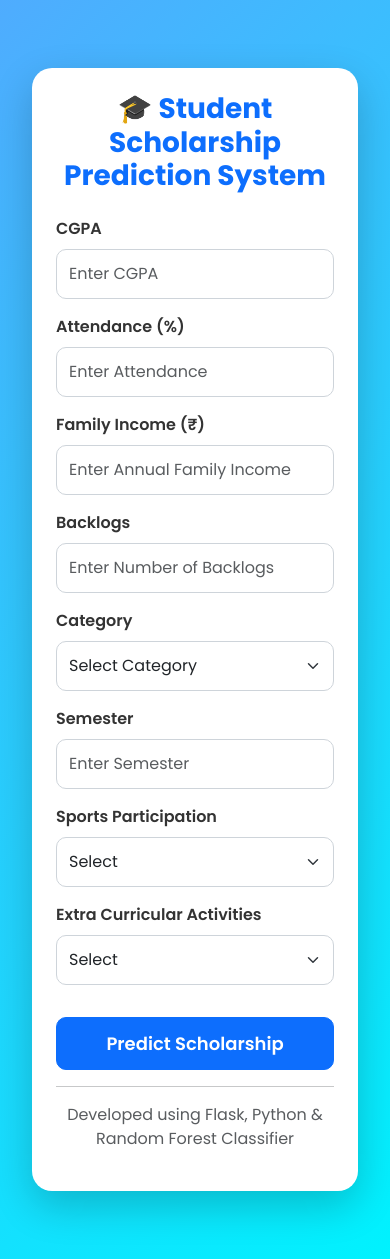
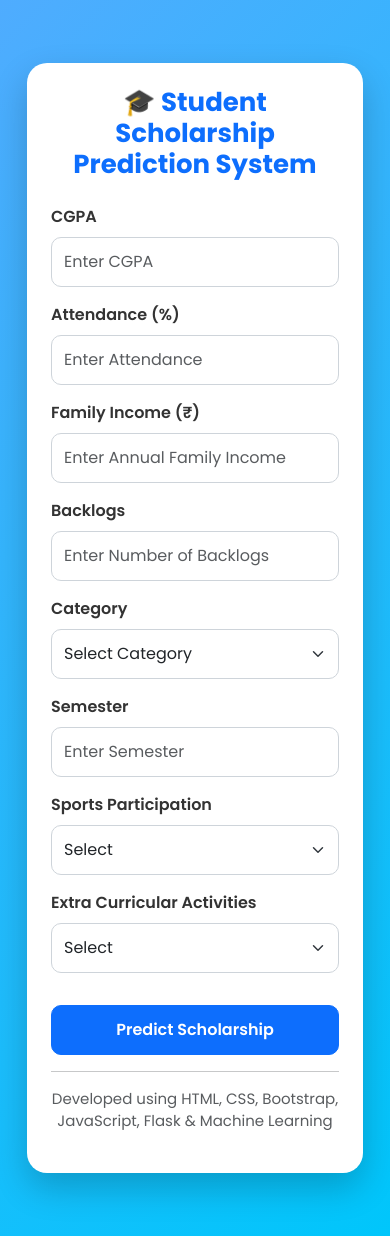
Before and after one commit to Kalyanidurga824/Student_Scholarship_Prediction, a Flask app: page / in a window 390 px wide. After the commit the page ends 1236 px from the top, so only its background shows below. Run offline with Flask 3, Linux system fonts and the light colour scheme; parts of the project's set-up code (start-up, migrations or seed data) failed here and were passed over.

Commit message:
Updated frontend with HTML, CSS and JavaScript

```diff
--- a/static/style.css
+++ b/static/style.css
@@ -1,6 +1,7 @@
 /* Google Font */
 @import url('https://fonts.googleapis.com/css2?family=Poppins:wght@300;400;500;600;700&display=swap');
 
+/* Reset */
 *{
     margin:0;
     padding:0;
@@ -8,63 +9,70 @@
     font-family:'Poppins',sans-serif;
 }
 
+/* Body */
 body{
-    background:linear-gradient(135deg,#4facfe,#00f2fe);
+    background:linear-gradient(135deg,#4facfe,#00c6fb);
     min-height:100vh;
     display:flex;
     justify-content:center;
     align-items:center;
-    padding:40px;
+    padding:30px;
 }
 
+/* Container */
 .container{
     max-width:900px;
 }
 
+/* Card */
 .card{
     background:#ffffff;
     border:none;
     border-radius:20px;
-    box-shadow:0 15px 40px rgba(0,0,0,0.2);
-    transition:0.3s;
+    box-shadow:0 15px 35px rgba(0,0,0,0.2);
+    transition:0.3s ease;
 }
 
 .card:hover{
     transform:translateY(-5px);
 }
 
+/* Heading */
 h1{
     color:#0d6efd;
+    font-size:32px;
     font-weight:700;
-    text-align:center;
-    margin-bottom:20px;
 }
 
+/* Labels */
 .form-label{
     font-weight:600;
     color:#333;
 }
 
+/* Input Fields */
 .form-control,
 .form-select{
     border-radius:10px;
     padding:12px;
     border:1px solid #ced4da;
+    transition:0.3s;
 }
 
+/* Input Focus */
 .form-control:focus,
 .form-select:focus{
     border-color:#0d6efd;
-    box-shadow:0 0 8px rgba(13,110,253,.3);
+    box-shadow:0 0 8px rgba(13,110,253,.25);
 }
 
+/* Button */
 .btn-primary{
-    width:100%;
     border-radius:10px;
     padding:12px;
     font-size:18px;
     font-weight:600;
-    transition:0.3s;
+    transition:.3s;
 }
 
 .btn-primary:hover{
@@ -72,6 +80,13 @@ h1{
     transform:scale(1.02);
 }
 
+/* Disabled Button */
+.btn-primary:disabled{
+    background:#6c757d;
+    cursor:not-allowed;
+}
+
+/* Prediction Result */
 .result-card{
     margin-top:25px;
     background:#f8f9fa;
@@ -87,42 +102,78 @@ h1{
 }
 
 .result{
-    font-size:28px;
+    font-size:30px;
     font-weight:bold;
     margin-top:10px;
 }
 
 .confidence{
     color:#0d6efd;
+    margin-top:10px;
     font-size:20px;
-    margin-top:10px;
     font-weight:600;
 }
 
-.error{
+/* Loading Section */
+#loading{
+    display:none;
     margin-top:20px;
-    border-radius:10px;
 }
 
-.footer{
-    text-align:center;
-    margin-top:25px;
-    color:#555;
-    font-size:14px;
+.spinner-border{
+    width:3rem;
+    height:3rem;
 }
 
+/* Validation Error */
+.error{
+    border:2px solid #dc3545 !important;
+    background:#fff5f5;
+}
+
+/* Error Text */
+.error-message{
+    color:#dc3545;
+    font-size:14px;
+    margin-top:5px;
+}
+
+/* Alert */
+.alert{
+    border-radius:10px;
+    font-weight:500;
+}
+
+/* Footer */
+.text-muted{
+    font-size:15px;
+}
+
+/* Responsive */
 @media(max-width:768px){
 
     body{
+        padding:15px;
+    }
+
+    h1{
+        font-size:26px;
+    }
+
+    .card{
         padding:20px;
     }
 
-    h1{
-        font-size:28px;
+    .result{
+        font-size:24px;
     }
 
-    .result{
-        font-size:22px;
+    .confidence{
+        font-size:18px;
+    }
+
+    .btn-primary{
+        font-size:16px;
     }
 
 }
--- a/templates/index.html
+++ b/templates/index.html
@@ -27,14 +27,16 @@
                     🎓 Student Scholarship Prediction System
                 </h1>
 
-                <form action="/predict" method="POST">
+                <!-- Scholarship Form -->
+                <form id="scholarshipForm" action="/predict" method="POST">
 
                     <div class="row">
 
                         <!-- CGPA -->
                         <div class="col-md-6 mb-3">
                             <label class="form-label">CGPA</label>
-                            <input type="number"
+                            <input
+                                type="number"
                                 step="0.01"
                                 min="0"
                                 max="10"
@@ -47,7 +49,8 @@
                         <!-- Attendance -->
                         <div class="col-md-6 mb-3">
                             <label class="form-label">Attendance (%)</label>
-                            <input type="number"
+                            <input
+                                type="number"
                                 min="0"
                                 max="100"
                                 class="form-control"
@@ -59,7 +62,8 @@
                         <!-- Family Income -->
                         <div class="col-md-6 mb-3">
                             <label class="form-label">Family Income (₹)</label>
-                            <input type="number"
+                            <input
+                                type="number"
                                 class="form-control"
                                 name="family_income"
                                 placeholder="Enter Annual Family Income"
@@ -69,7 +73,8 @@
                         <!-- Backlogs -->
                         <div class="col-md-6 mb-3">
                             <label class="form-label">Backlogs</label>
-                            <input type="number"
+                            <input
+                                type="number"
                                 min="0"
                                 class="form-control"
                                 name="backlogs"
@@ -93,7 +98,8 @@
                         <!-- Semester -->
                         <div class="col-md-6 mb-3">
                             <label class="form-label">Semester</label>
-                            <input type="number"
+                            <input
+                                type="number"
                                 min="1"
                                 max="8"
                                 class="form-control"
@@ -126,36 +132,63 @@
 
                     </div>
 
+                    <!-- Button -->
                     <div class="d-grid mt-3">
-                        <button type="submit" class="btn btn-primary btn-lg">
+
+                        <button
+                            type="submit"
+                            id="predictBtn"
+                            class="btn btn-primary btn-lg">
+
                             Predict Scholarship
+
                         </button>
+
+                    </div>
+
+                    <!-- Loading Spinner -->
+                    <div id="loading" class="text-center mt-4" style="display:none;">
+
+                        <div class="spinner-border text-primary" role="status">
+                            <span class="visually-hidden">Loading...</span>
+                        </div>
+
+                        <p class="mt-2 fw-bold">
+                            Predicting Scholarship Eligibility...
+                        </p>
+
                     </div>
 
                 </form>
 
+                <!-- Prediction Result -->
                 {% if prediction %}
 
                 <div class="result-card mt-4">
 
-                    <h3 class="text-success">Prediction Result</h3>
+                    <h3 class="text-success">
+                        Prediction Result
+                    </h3>
 
                     <h2 class="result">
                         {{ prediction }}
                     </h2>
 
                     <h5 class="confidence">
-                        Confidence Score: {{ confidence }}%
+                        Confidence Score : {{ confidence }}%
                     </h5>
 
                 </div>
 
                 {% endif %}
 
+                <!-- Error Message -->
                 {% if error %}
 
                 <div class="alert alert-danger mt-4">
+
                     {{ error }}
+
                 </div>
 
                 {% endif %}
@@ -163,7 +196,9 @@
                 <hr>
 
                 <p class="text-center text-muted">
-                    Developed using Flask, Python & Random Forest Classifier
+
+                    Developed using HTML, CSS, Bootstrap, JavaScript, Flask & Machine Learning
+
                 </p>
 
             </div>
@@ -174,6 +209,12 @@
 
 </div>
 
+<!-- Bootstrap JS -->
+<script src="https://cdn.jsdelivr.net/npm/bootstrap@5.3.3/dist/js/bootstrap.bundle.min.js"></script>
+
+<!-- Custom JavaScript -->
+<script src="{{ url_for('static', filename='script.js') }}"></script>
+
 </body>
 
 </html>
```
Also changed, not shown: static/script.js (added, +97 -0 lines). Lines whose indentation alone changed are shown as unchanged.
